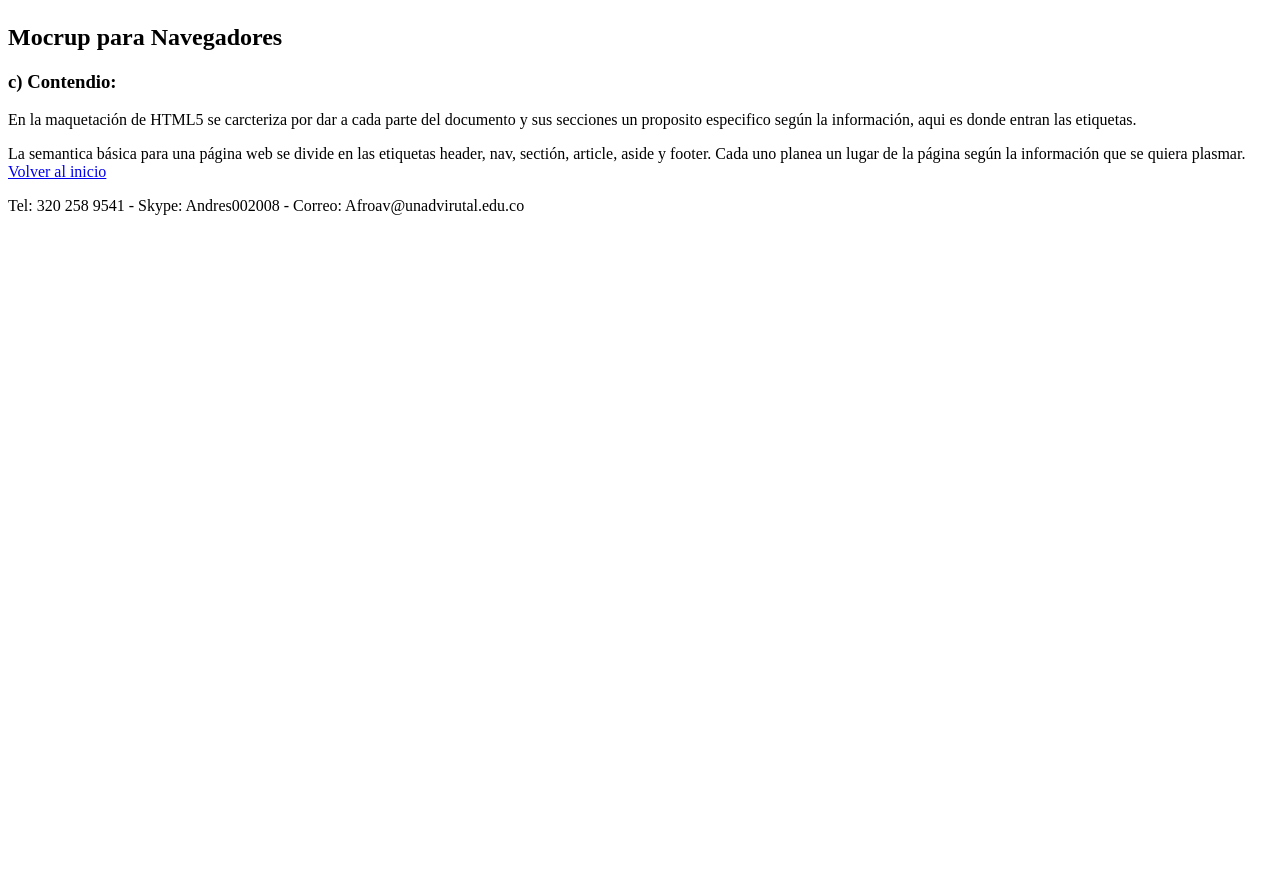
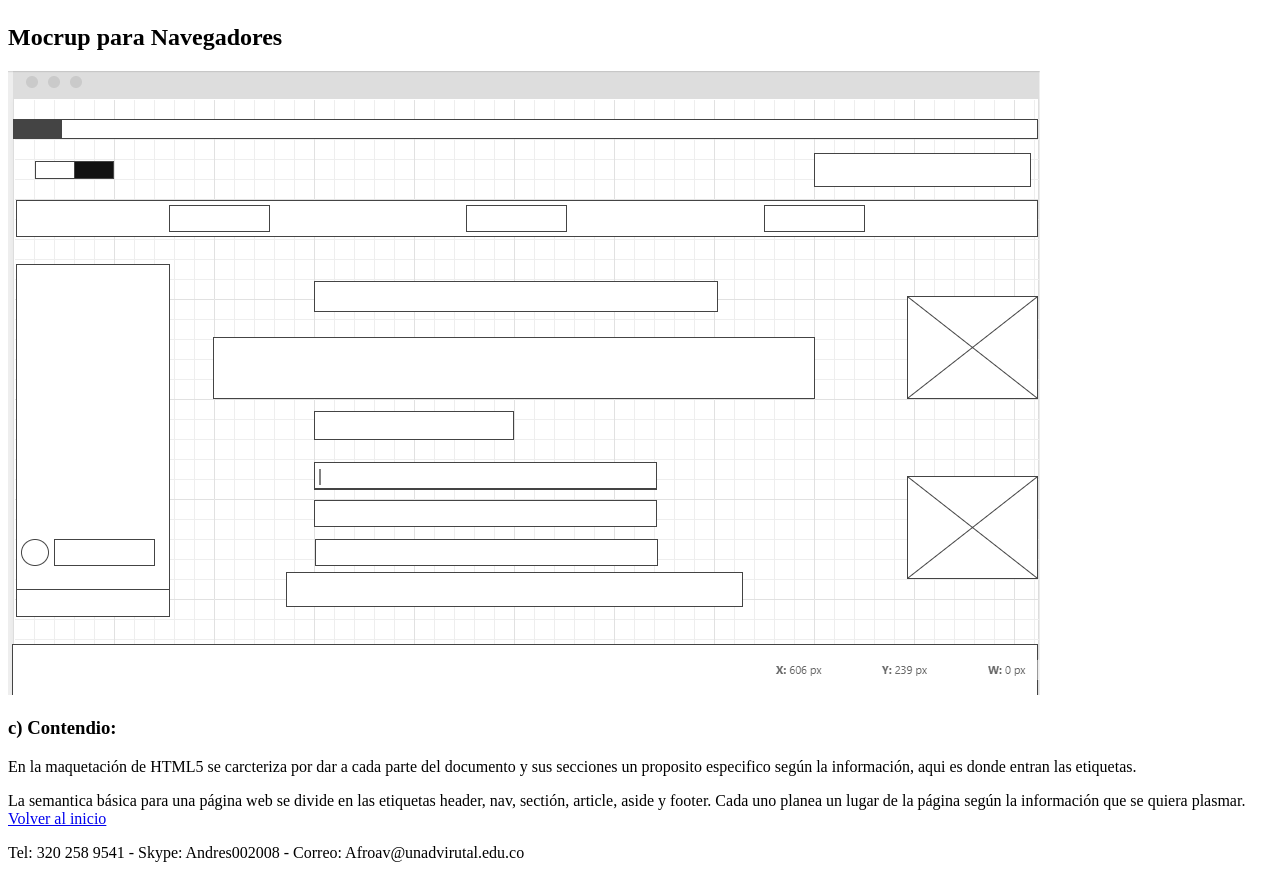
Before and after one commit to Andresmiusik/DWS-AndresRoa, a plain HTML site: page planing.html in a window 1280 px wide. Shown: the part 1353-2231 px from the top of the page. Before the commit the page ends 1584 px from the top, so only its background shows below. Drawn offline with Linux system fonts and the light colour scheme.

Commit message:
Add Mockup Navegadores

```diff
--- a/planing.html
+++ b/planing.html
@@ -51,7 +51,7 @@
 <p>El mockup para mi sitio web seria de esta manera, tanto para navegadores en PC como en dispositivos moviles.</p>
 <section>
  <h2>Mockup para celular</h2> <img src="./cont/img/Mocrupcel.png" alt="mockup para celular">
- <h2>Mocrup para Navegadores</h2>
+ <h2>Mocrup para Navegadores</h2> <img src="./cont/img/mocruppc.png" alt="mocrup para Navegadores">
 
 </section>
 <h3>c) Contendio:</h3>
```
Also changed, not shown: cont/img/mocruppc.png (added).
